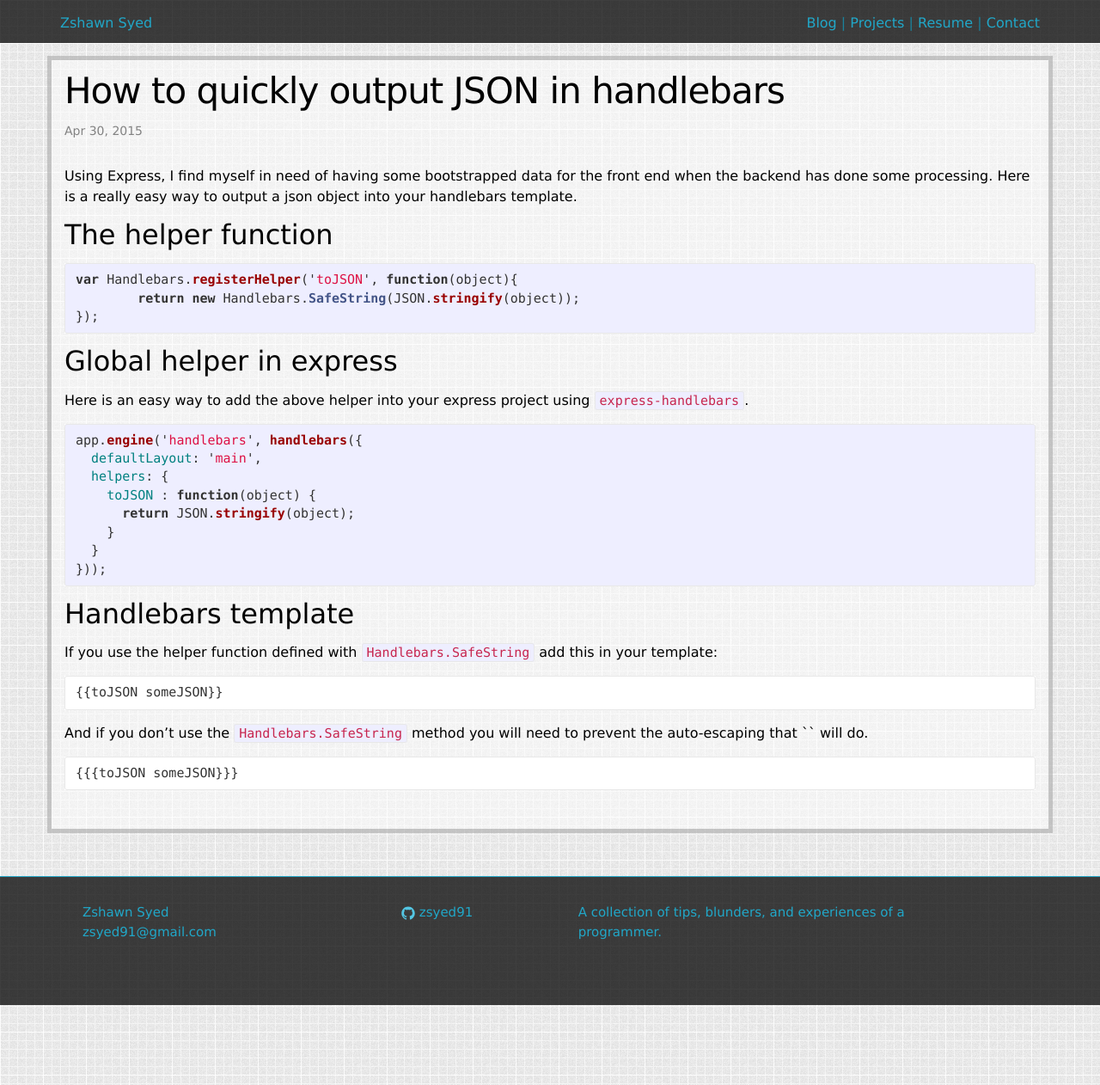
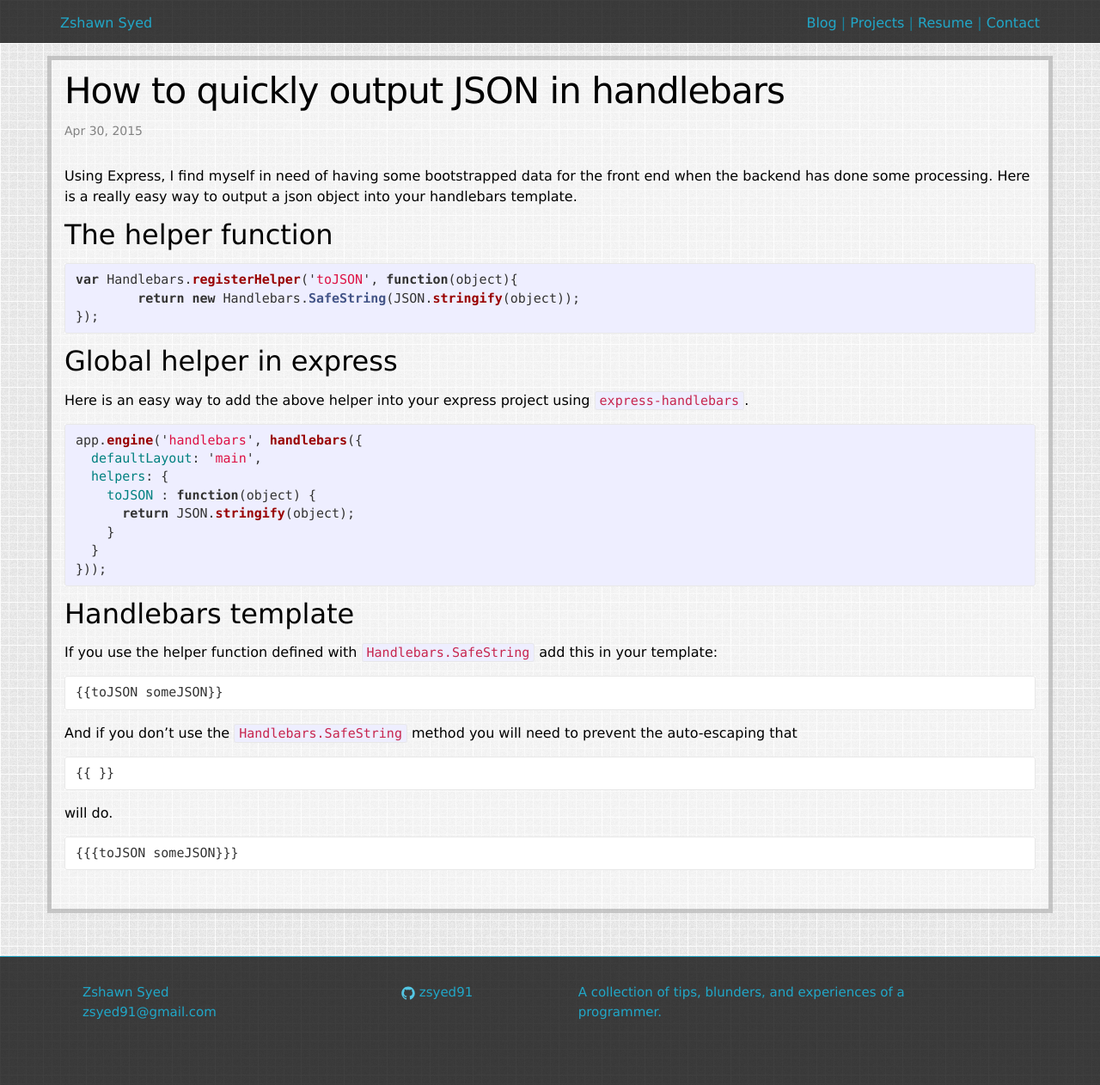
Before and after one commit to zsyed91/zsyed91.github.io, a Jekyll site: the page built from _posts/2015-4-30-output-json-in-handlebars.markdown, in a window 1280 px wide. Shown: the whole page at 86% size. Built offline with Jekyll 4.4.1, drawn with Linux system fonts in a browser that asks for light colours.

Commit message:
Escape double brackets

```diff
--- a/_posts/2015-4-30-output-json-in-handlebars.markdown
+++ b/_posts/2015-4-30-output-json-in-handlebars.markdown
@@ -45,7 +45,13 @@ If you use the helper function defined with `Handlebars.SafeString` add this in
 
 {% endraw %}
 
-And if you don't use the `Handlebars.SafeString` method you will need to prevent the auto-escaping that `{{ }}` will do.
+And if you don't use the `Handlebars.SafeString` method you will need to prevent the auto-escaping that
+{% raw %}
+
+	{{ }}
+
+{% endraw %}
+ will do.
 
 {% raw %}
 
```
